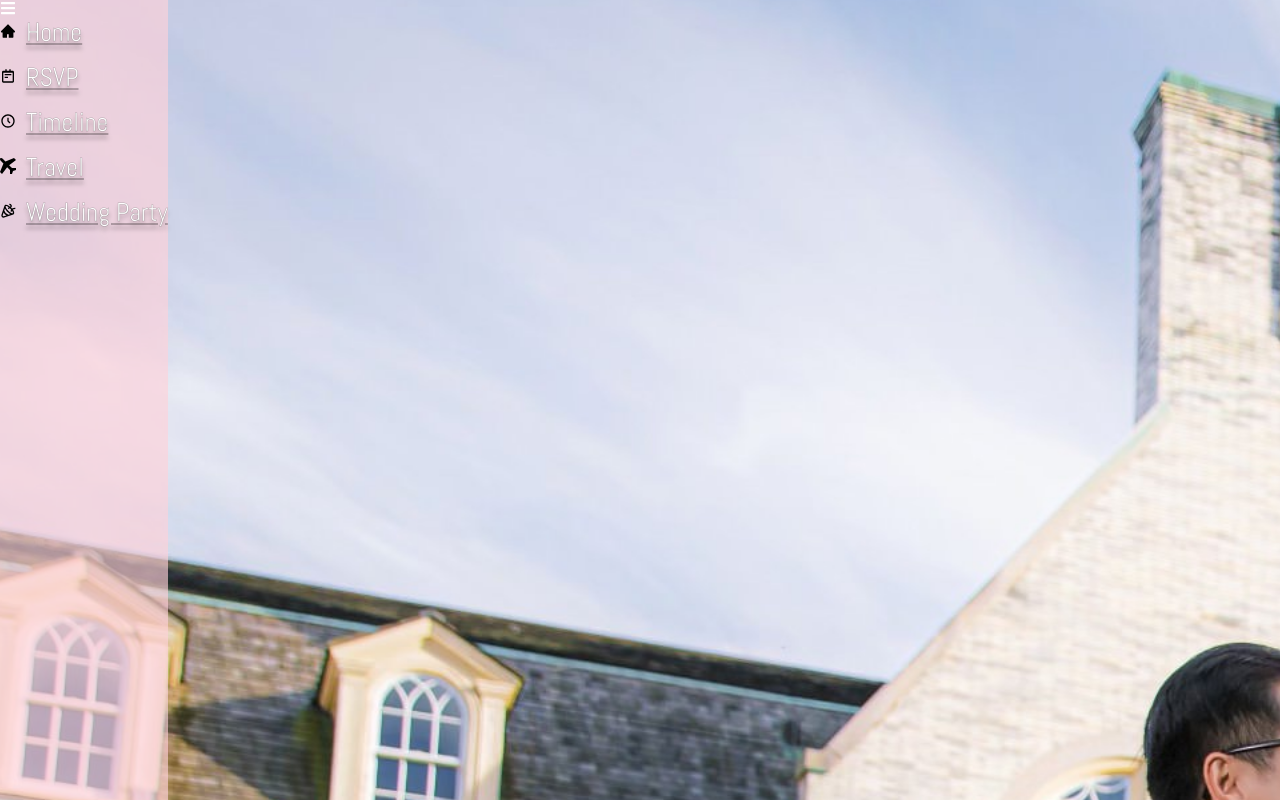
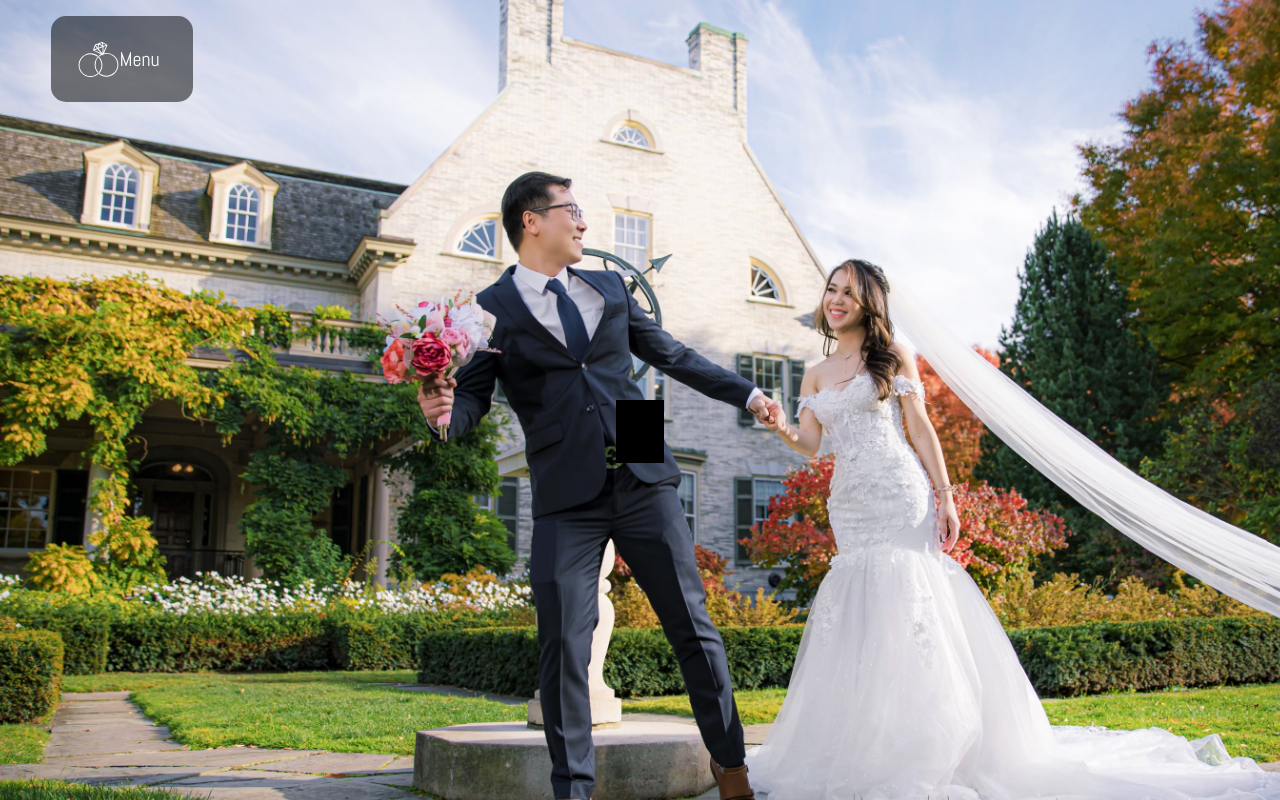
Before and after one commit to SSCHUKRAFT/mai-dang-wedding, a React (Create React App) app: page / in a window 1280 px wide. Shown: the top 800 px of the page. Built offline with nearby package versions, Linux system fonts and the light colour scheme; the HTML template or start-up script is replaced by a standard one.

Commit message:
Updated Menu button, started to update home page text

```diff
--- a/src/App.css
+++ b/src/App.css
@@ -7,3 +7,9 @@
 .side-bar {
   position:static;
 }
+
+.App {
+  width: 100vw;
+  height: 100vh;
+  overflow-x: hidden;
+}
--- a/src/App.js
+++ b/src/App.js
@@ -1,16 +1,19 @@
-import React from 'react';
+import React, { useState } from 'react';
 import { Home, Rsvp, Timeline, Travel, Party } from './pages'
 import './App.css';
 import Sidebar from './components/Sidebar';
 import { BrowserRouter, Route, Routes } from 'react-router-dom';
 
-const App = () => (
+function App() {
+  const [sidebarOpen, setSidebarOpen] = useState(false);
+
+  return (
     <div className="App">
       <BrowserRouter>
-      <Sidebar className="side-bar">
+        <Sidebar className="side-bar" sidebarOpen={sidebarOpen} setSidebarOpen={setSidebarOpen}>
           <Routes>
             <Route path="/"element={<Home />} />
-          <Route path="/rsvp"element={<Rsvp />} />
+            <Route path="/rsvp"element={<Rsvp sidebarOpen={sidebarOpen} />} />
             <Route path="/timeline"element={<Timeline />} />
             <Route path="/travel"element={<Travel />} />
             <Route path="/weddingParty"element={<Party />} />
@@ -19,5 +22,6 @@ const App = () => (
       </BrowserRouter>
     </div>
   );
+};
 
 export default App;
--- a/src/components/Sidebar.jsx
+++ b/src/components/Sidebar.jsx
@@ -1,16 +1,18 @@
-import React from 'react';
+import React, { useState, useEffect } from 'react';
 import './sidebar.css';
 import { FaBars } from "react-icons/fa";
+import Icon from "../assets/sidebar-ring.svg"
 import { AiFillHome } from "react-icons/ai";
 import { BiNotepad, BiTimeFive, BiParty } from "react-icons/bi";
 import { ImAirplane } from "react-icons/im";
 import { NavLink } from 'react-router-dom';
 
 /**
- * TODO: refactor sidebar's style
+ * TODO: refactor sidebar's style.
+ * MAYBE: put all of sidebar into
  */
 
-const Sidebar = ({children}) => {
+function Sidebar({children, sidebarOpen, setSidebarOpen}) {
   const menuItem = [
     {
       path:"/",
@@ -41,20 +43,22 @@ const Sidebar = ({children}) => {
 
   return (
     <div className="container">
+      <div className="menu-container" onClick={() => setSidebarOpen(!sidebarOpen)}>
+        <img src={Icon} alt="ring-icon" width={50} height={35} />
+        <div className="menu-txt">Menu</div>
+      </div>
       <div className="sidebar">
-        <div className="bars">
-          <FaBars />
-        </div>
-        {
+        {sidebarOpen ?
           menuItem.map((item, index)=>(
-            <NavLink to={item.path} key={index} className="link" activeclassName="active">
-              <div className="icon">{item.icon}</div>
-              <div className="link-text">{item.name}</div>
+            <NavLink to={item.path} key={index} className="link">
+            <div className="icon">{item.icon}</div>
+            <div className="link-text">{item.name}</div>
             </NavLink>
           ))
+          : null
         }
       </div>
-      <content>{children}</content>
+      {children}
     </div>
   );
 };
--- a/src/components/sidebar.css
+++ b/src/components/sidebar.css
@@ -1,5 +1,27 @@
 .container {
     display: flex;
+    font-family: 'Abel';
+}
+
+.menu-container {
+    position: absolute;
+    top: 2%;
+    left: 4%;
+    z-index: 2;
+    color: #FFFFFF;
+    display: flex;
+    flex-direction: row;
+    align-items: center;
+    min-width: fit-content;
+    height: auto;
+    background-color: #00000083;
+    padding: 2%;
+    border-radius: 15px;
+}
+
+.menu-txt {
+    font-size: 1.25em;
+    padding-right: 8%;
 }
 
 .content {
@@ -11,6 +33,7 @@
     height: 100vh;
     background: #ffd3daa4;
     color: #FFFFFF;
+    position: absolute;
 }
 
 .link {
@@ -27,8 +50,6 @@
 
 .link-text {
     padding-left: 10px;
-
-    font-family: 'Abel';
     font-style: normal;
     font-weight: 400;
     font-size: 26px;
--- a/src/pages/home/Home.jsx
+++ b/src/pages/home/Home.jsx
@@ -1,42 +1,28 @@
 import React from 'react';
 import './home.css';
-import horizontal1 from '../../assets/home-photos/horizontal1.jpg';
-import horizontal2 from '../../assets/home-photos/horizontal2.jpg';
-import verticle1 from '../../assets/home-photos/verticle1.jpg';
-import verticle2 from "../../assets/home-photos/verticle2.jpg";
-import { Fade } from 'react-slideshow-image';
+import HomeSlideshow from './HomeSlideshow';
 
 /**
- * Use "autoplay" to determine if the image will fade automatically or not.
- * To test each image individually, comment out the other images
- * TODO: fix image sizing and positioning in css
+ * TODO: Find some solution for the verticle images on wide displays (maybe dall-e)
+ * Add Text as shown in figma, however, remove it when sidebar is open
+ *
+ * Find out why I can't change the height and width of home-txt
  */
 
 
 const Home = () => (
   <div className="home">
-    <Fade onChange={function noRefCheck(){}} onStartChange={function noRefCheck(){}} arrows={false} autoplay={true}>
-      <div className="slide">
-        <div className="image-container">
-          <img className="image-one" src={horizontal1} alt="horizontal-one" />
-        </div>
+    <HomeSlideshow />
+    <div className="home-txt">
+      <div className="home-txt-title">
+        Anh Mai<br />
+        &<br />
+        Vu Dang
       </div>
-      <div className="slide">
-        <div className="image-container">
-          <img className="image-two" src={horizontal2} alt="horizontal-two" />
-        </div>
+      <div className="home-txt-countdown">
+
       </div>
-      <div className="slide">
-        <div className="image-container">
-          <img className="image-three" src={verticle1} alt="verticle-one" />
-        </div>
-      </div>
-      <div className="slide">
-        <div className="image-container">
-          <img className="image-four" src={verticle2} alt="verticle-two" />
-        </div>
-      </div>
-    </Fade>
+    </div>
   </div>
 )
 
--- /dev/null
+++ b/src/pages/home/HomeSlideshow.jsx
@@ -0,0 +1,42 @@
+import React from 'react';
+import './homeslideshow.css';
+import horizontal1 from '../../assets/home-photos/horizontal1.jpg';
+import horizontal2 from '../../assets/home-photos/horizontal2.jpg';
+import verticle1 from '../../assets/home-photos/verticle1.jpg';
+import verticle2 from "../../assets/home-photos/verticle2.jpg";
+import { Fade } from 'react-slideshow-image';
+
+/**
+ * TODO: Find some solution for the verticle images on wide displays (maybe dall-e)
+ * Add Text as shown in figma, however, remove it when sidebar is open
+ */
+
+
+const HomeSlideshow = () => (
+  <div className="home-slideshow">
+    <Fade onChange={function noRefCheck(){}} onStartChange={function noRefCheck(){}} arrows={false} autoplay={true}>
+      <div className="slide">
+        <div className="image-container">
+          <img className="image-one" src={horizontal1} alt="horizontal-one" />
+        </div>
+      </div>
+      <div className="slide">
+        <div className="image-container">
+          <img className="image-two" src={horizontal2} alt="horizontal-two" />
+        </div>
+      </div>
+      <div className="slide">
+        <div className="image-container">
+          <img className="image-three" src={verticle1} alt="verticle-one" />
+        </div>
+      </div>
+      <div className="slide">
+        <div className="image-container">
+          <img className="image-four" src={verticle2} alt="verticle-two" />
+        </div>
+      </div>
+    </Fade>
+  </div>
+)
+
+export default HomeSlideshow;
--- a/src/pages/home/home.css
+++ b/src/pages/home/home.css
@@ -2,33 +2,18 @@
     position: absolute;
     left: 0;
     right: 0;
-    z-index: -1;
+    display: flex;
+    justify-content: center;
+    max-width: 100%;
+    max-height: 100%;
 }
 
-.slide {
-    width: 100%;
-    height: 100%;
+.home-txt {
     position: absolute;
+    top: calc(100vh / 2);
+    text-align: center;
+    justify-self: center;
+    background-color: black;
+    display: flex;
+    flex-direction: column;
 }
-
-.image-one {
-    width: 350%;
-    object-fit: cover;
-    object-position: -350px -100px;
-}
-
-.image-two {
-    width: 350%;
-    object-fit: cover;
-    object-position: -350px -100px;
-}
-
-.image-three {
-    width: 100%;
-    height: auto;
-}
-
-.image-four {
-    width: 100%;
-    height: auto;
-}
--- /dev/null
+++ b/src/pages/home/homeslideshow.css
@@ -0,0 +1,60 @@
+.home-slideshow {
+    position: absolute;
+    left: 0;
+    right: 0;
+    z-index: -1;
+}
+
+
+.slide {
+    width: 100%;
+    height: 100%;
+    position: absolute;
+}
+
+.image-container {
+    position: relative;
+    width: 100%;
+    height: 100vh;
+    overflow: hidden;
+}
+
+.image-one {
+    position: absolute;
+    top: 0;
+    left: 25%;
+    width: 100%;
+    height: 100%;
+    object-fit: cover;
+    scale: 150%;
+}
+
+.image-two {
+    position: absolute;
+    top: 5%;
+    left: 10%;
+    width: 100%;
+    height: 100%;
+    object-fit: cover;
+    scale: 125%;
+}
+
+.image-three {
+    position: absolute;
+    top: 10%;
+    left: 0;
+    width: 100%;
+    height: 100%;
+    object-fit: cover;
+    scale: 125%;
+}
+
+.image-four {
+    position: absolute;
+    top: 10%;
+    left: -15%;
+    width: 100%;
+    height: 100%;
+    object-fit: cover;
+    scale: 225%;
+}
--- a/src/pages/rsvp/Rsvp.jsx
+++ b/src/pages/rsvp/Rsvp.jsx
@@ -1,9 +1,9 @@
 import React from 'react';
 import './rsvp.css';
 
-const Rsvp = () => (
+const Rsvp = ({sidebarOpen}) => (
   <div className="rsvp">
-    Rsvp
+    {sidebarOpen ? <div>RSVP</div> : null}
   </div>
 )
 
```
Also changed, not shown: src/assets/sidebar-ring.svg (added). Lines whose indentation alone changed are shown as unchanged.
